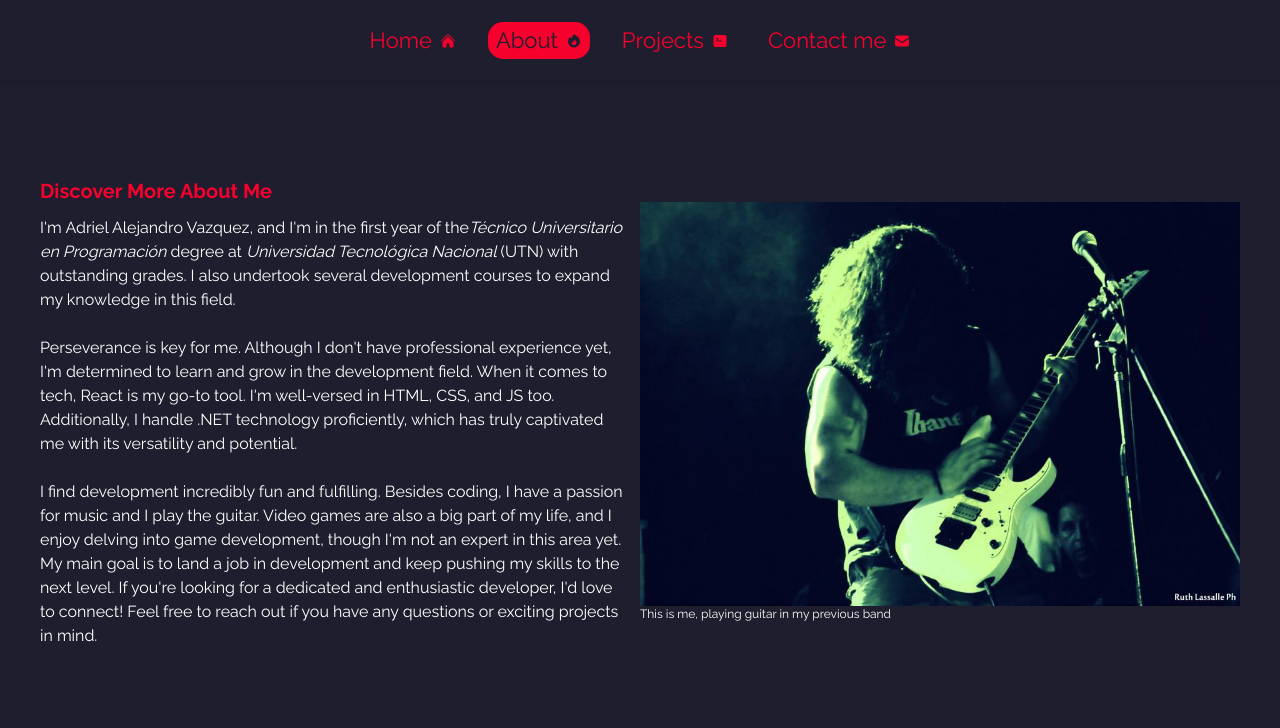
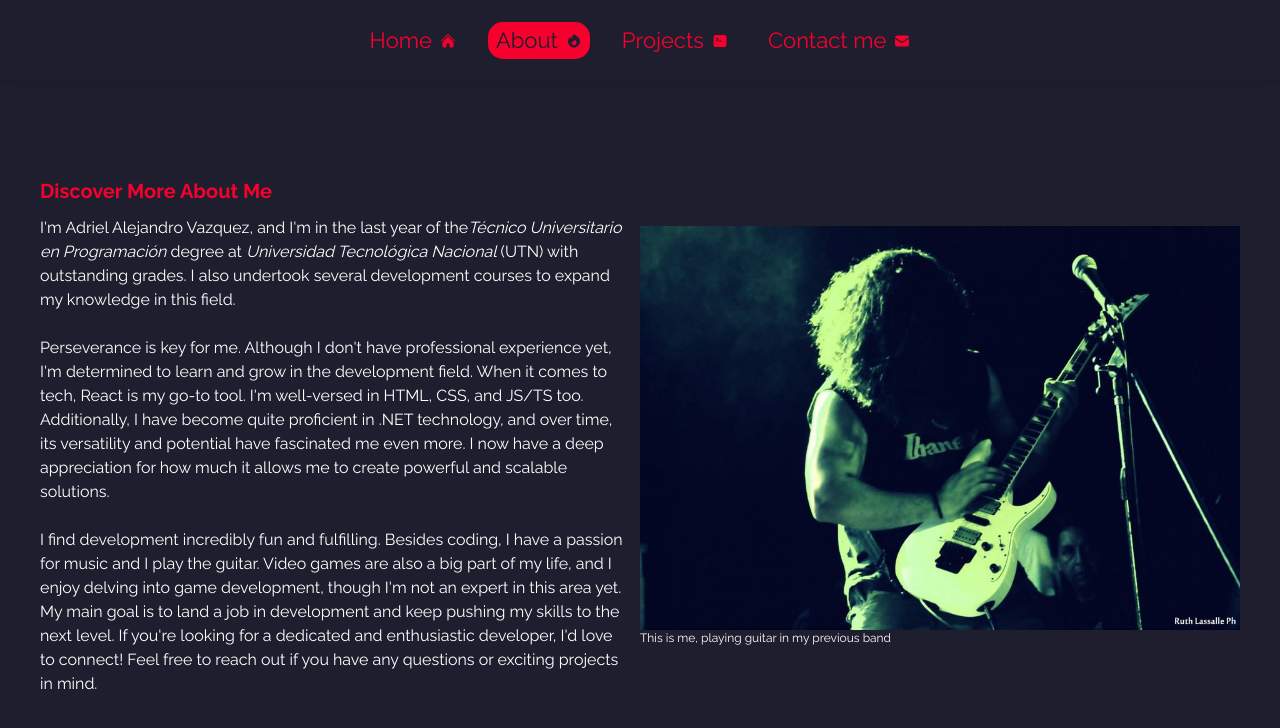
Before and after one commit to adrielvazquez89x/portfolio-v2, a Next.js app: page /about in a window 1280 px wide. Shown: the top 728 px of the page. Built offline with nearby package versions, Linux system fonts and the light colour scheme.

Commit message:
update 2024

```diff
--- a/src/app/about/page.tsx
+++ b/src/app/about/page.tsx
@@ -9,15 +9,16 @@ export default function About() {
                 <div className={styles.aboutContainer}>
                     <h1>Discover More About Me</h1>
                     <p>
-                        I&apos;m Adriel Alejandro Vazquez, and I&apos;m in the first year of the
+                        I&apos;m Adriel Alejandro Vazquez, and I&apos;m in the last year of the
                         <i>Técnico Universitario en Programación</i> degree at <i>Universidad Tecnológica Nacional</i> (UTN) with outstanding grades.
                         I also undertook several development courses to expand my knowledge in this field.
                     </p>
                     <p>
                         Perseverance is key for me. Although I don&apos;t have professional experience yet, I&apos;m determined to learn
                         and grow in the development field.
-                        When it comes to tech, React is my go-to tool. I&apos;m well-versed in HTML, CSS, and JS too. Additionally,
-                        I handle .NET technology proficiently, which has truly captivated me with its versatility and potential.
+                        When it comes to tech, React is my go-to tool. I&apos;m well-versed in HTML, CSS, and JS/TS too. Additionally,
+                        I have become quite proficient in .NET technology, and over time, its versatility and potential have fascinated me even more.
+                        I now have a deep appreciation for how much it allows me to create powerful and scalable solutions.
                     </p>
                     <p>
                         I find development incredibly fun and fulfilling.
--- a/src/app/api/projects/route.tsx
+++ b/src/app/api/projects/route.tsx
@@ -3,7 +3,7 @@ import { sql } from "@vercel/postgres";
 
 export async function GET() {
     try {
-        const { rows } = await sql`SELECT * FROM projects`;
+        const { rows } = await sql`Select * from Projects order by Id desc`;
         const projects = rows.map((item) => ({
             id: item.id,
             name: item.name,
@@ -13,6 +13,7 @@ export async function GET() {
             img: item.imgurl,
             tech: item.tech.split(","),
         }));
+        console.log(projects);
         return NextResponse.json(projects);
     } catch (error) {
         console.error("Error fetching projects:", error);
--- a/src/components/card/tech.tsx
+++ b/src/components/card/tech.tsx
@@ -40,7 +40,7 @@ export default function Techs({ project }: { project: string[] }) {
 
     return (
         <div className="flex">
-            {projectTechs.map((link, index) => <Image src={link} width={32} height={32} alt="tech" className="mx-1 mb-5" key={index} />)}
+            {projectTechs.map((link, index) => <Image src={link} width={24} height={24} alt="tech" className="mx-1 mb-5" key={index} />)}
         </div>
     )
 }
--- a/src/components/home/greeting.tsx
+++ b/src/components/home/greeting.tsx
@@ -8,7 +8,7 @@ export default function Greeting() {
                 My focus is on continuous learning and growth
                 across various programming domains, particularly in web development
                 where I specialize in technologies like React and C#/.NET.
-                Additionally, I&apos;m expanding my expertise into backend technologies.
+
             </p>
             <p>
                 Apart from web development,
```
